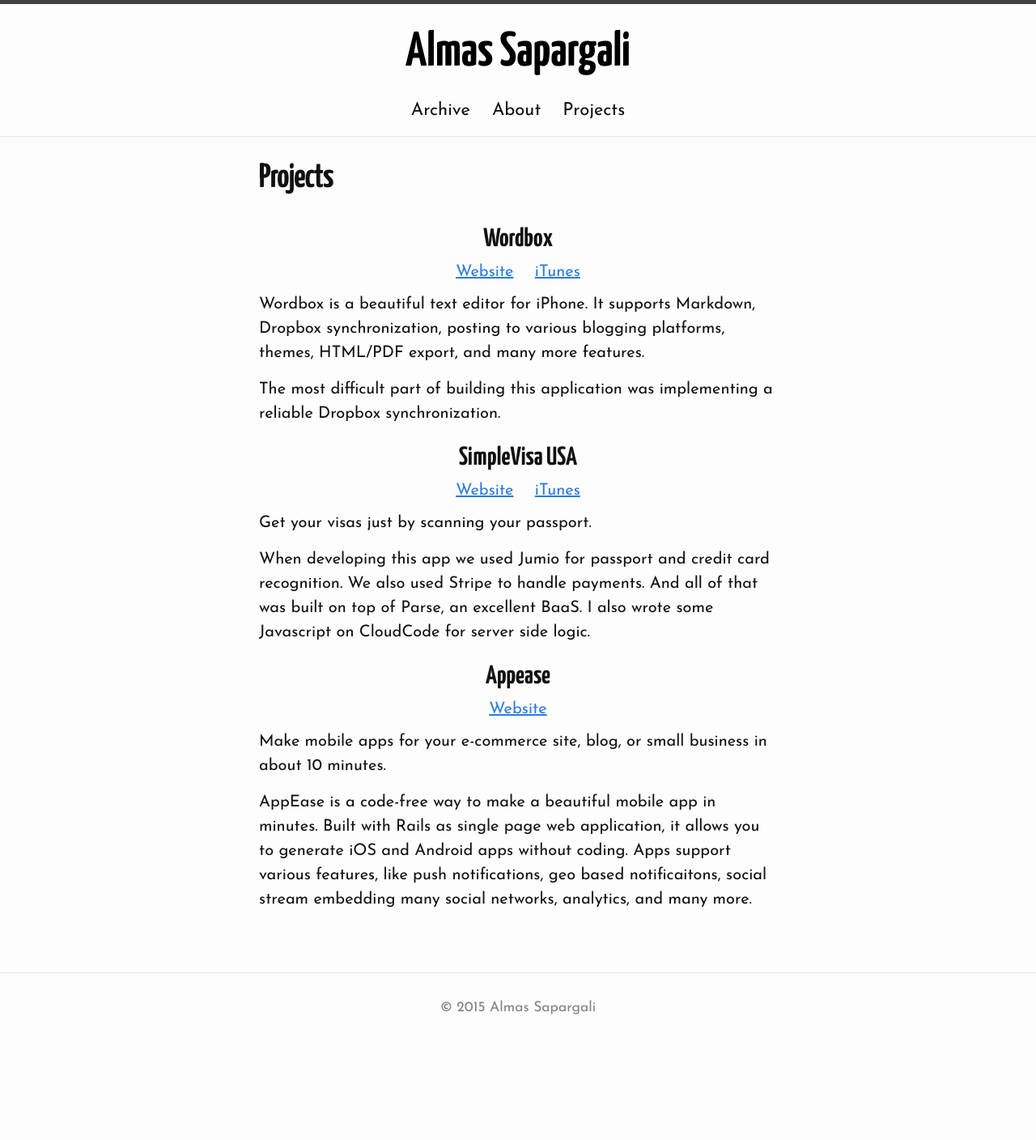
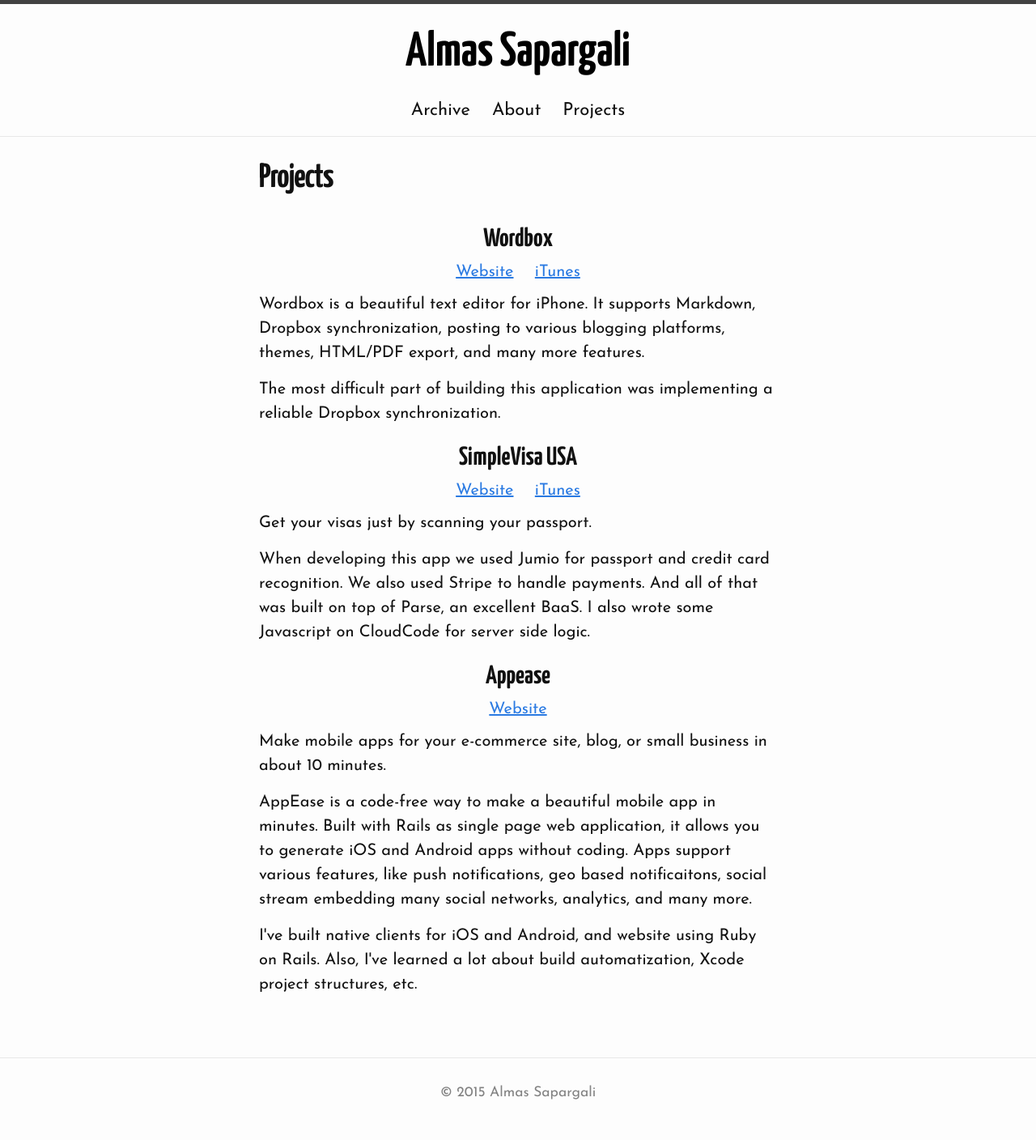
Before and after one commit to almassapargali/almassapargali.github.io, a Jekyll site: the page built from projects.html, in a window 1280 px wide. Shown: the whole page at 81% size. Built offline with Jekyll 4.4.1, drawn with Linux system fonts in a browser that asks for light colours; before the commit the page ends 1303 px from its top, so only the background shows below that.

Commit message:
more info about appease, closes #2

```diff
--- a/_data/projects.yml
+++ b/_data/projects.yml
@@ -26,3 +26,4 @@
   paragraphs:
     - Make mobile apps for your e-commerce site, blog, or small business in about 10 minutes.
     - AppEase is a code-free way to make a beautiful mobile app in minutes. Built with Rails as single page web application, it allows you to generate iOS and Android apps without coding. Apps support various features, like push notifications, geo based notificaitons, social stream embedding many social networks, analytics, and many more.
+    - I've built native clients for iOS and Android, and website using Ruby on Rails. Also, I've learned a lot about build automatization, Xcode project structures, etc.
```
